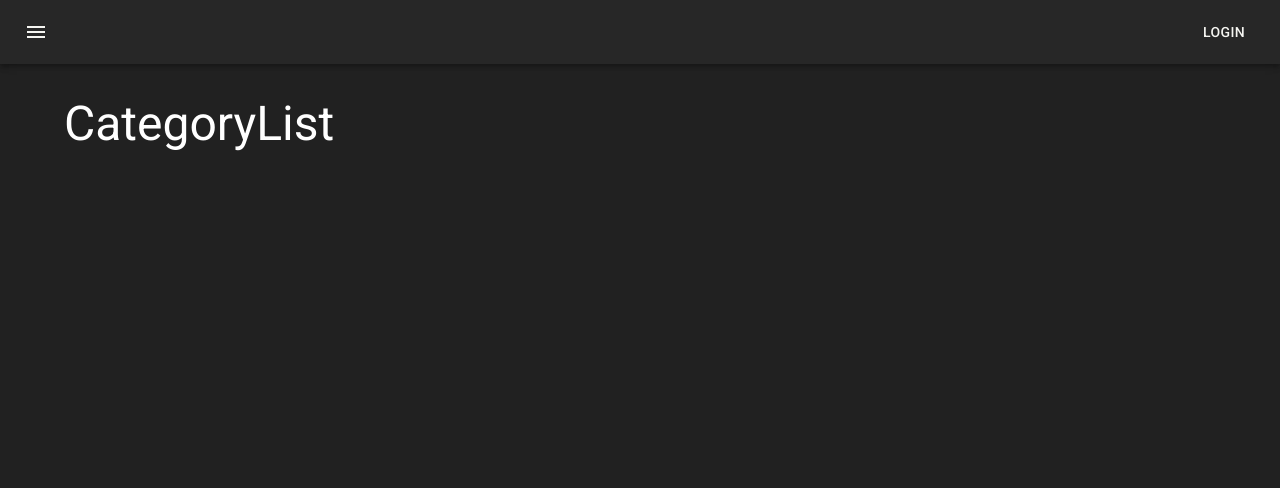
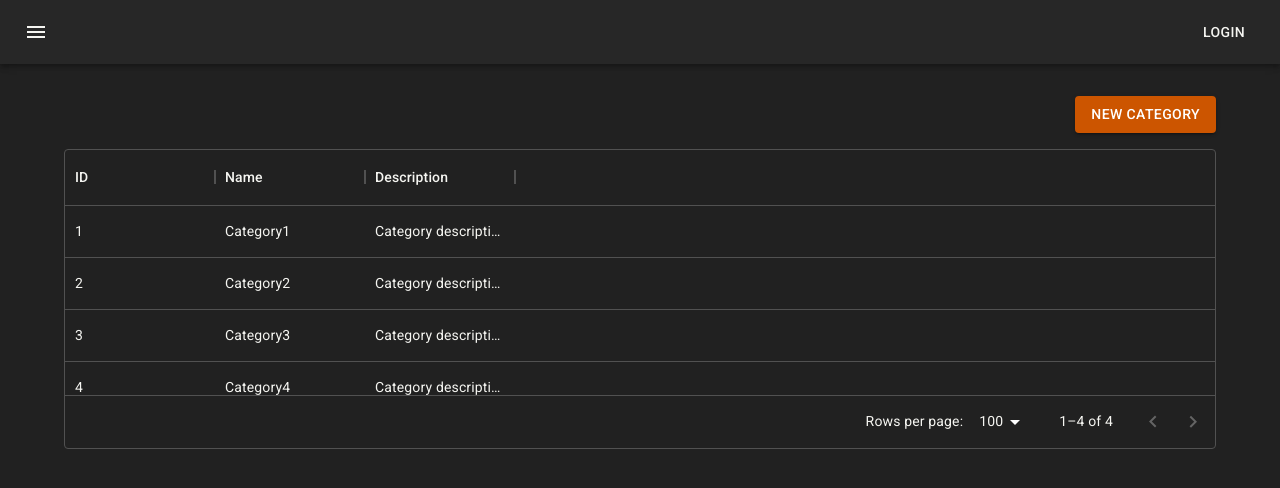
Before and after one commit to aggierosa/CodeFlix, a React (Create React App) app: page / in a window 1280 px wide. Shown: the top 488 px of the page. Built offline with nearby package versions, Linux system fonts and the light colour scheme.

Commit message:
feat: grid to category list component

```diff
--- a/package.json
+++ b/package.json
@@ -7,6 +7,7 @@
     "@emotion/styled": "^11.10.4",
     "@mui/icons-material": "^5.10.6",
     "@mui/material": "^5.10.6",
+    "@mui/x-data-grid": "^5.17.4",
     "@reduxjs/toolkit": "^1.8.5",
     "@testing-library/jest-dom": "^5.16.5",
     "@testing-library/react": "^13.4.0",
--- a/src/features/categories/ListCategory.tsx
+++ b/src/features/categories/ListCategory.tsx
@@ -1,9 +1,45 @@
-import { Box, Typography } from "@mui/material";
+import { Box, Button, Typography } from "@mui/material";
+import { useSelector } from "react-redux";
+import { Link } from "react-router-dom";
+import { useAppSelector } from "../../app/hooks";
+import { selectCategories } from "./categorySlice";
+import { DataGrid, GridColDef, GridRowsProp } from "@mui/x-data-grid";
 
-export const CategoryList = () => (
-  <Box>
-    <Typography variant="h3" component="h1">
-      CategoryList
-    </Typography>
-  </Box>
-);
+export const CategoryList = () => {
+  const categories = useAppSelector(selectCategories);
+
+  const rows: GridRowsProp = categories.map((category) => ({
+    id: category.id,
+    name: category.name,
+    description: category.description,
+  }));
+
+  const columns: GridColDef[] = [
+    { field: "id", headerName: "ID", width: 150 },
+    { field: "name", headerName: "Name", width: 150 },
+    { field: "description", headerName: "Description", width: 150 },
+  ];
+
+  return (
+    <Box maxWidth="lg" sx={{ mt: 4, mb: 4 }}>
+      <Box display="flex" justifyContent="flex-end">
+        <Button
+          variant="contained"
+          color="secondary"
+          component={Link}
+          to="/categories/create"
+          style={{ marginBottom: "1rem" }}
+        >
+          New Category
+        </Button>
+      </Box>
+
+      {/* {categories.map((category) => (
+        <Typography key={category.id}>{category.name}</Typography>
+      ))} */}
+      <div style={{ height: 300, width: "100%" }}>
+        <DataGrid rows={rows} columns={columns} />
+      </div>
+    </Box>
+  );
+};
--- a/src/features/categories/categorySlice.ts
+++ b/src/features/categories/categorySlice.ts
@@ -1,4 +1,5 @@
 import { createSlice } from "@reduxjs/toolkit";
+import { RootState } from "../../app/store";
 
 interface Category {
   id: string;
@@ -12,7 +13,7 @@
 
 const category: Category = {
   id: "1",
-  name: "Category",
+  name: "Category1",
   description: "Category description",
   is_active: true,
   deleted_at: null,
@@ -24,18 +25,8 @@
   category,
   {
     ...category,
-    id: "1",
-    name: "Category",
-    description: "Category description",
-    is_active: true,
-    deleted_at: null,
-    created_at: "10/10 / 10",
-    updated_at: "10/10 / 10",
-  },
-  {
-    ...category,
     id: "2",
-    name: "Category",
+    name: "Category2",
     description: "Category description",
     is_active: true,
     deleted_at: null,
@@ -45,7 +36,17 @@
   {
     ...category,
     id: "3",
-    name: "Category",
+    name: "Category3",
+    description: "Category description",
+    is_active: true,
+    deleted_at: null,
+    created_at: "10/10 / 10",
+    updated_at: "10/10 / 10",
+  },
+  {
+    ...category,
+    id: "4",
+    name: "Category4",
     description: "Category description",
     is_active: true,
     deleted_at: null,
@@ -62,4 +63,6 @@
   },
 });
 
+export const selectCategories = (state: RootState) => state.categories;
+
 export default categoriesSclice.reducer;
```
Also changed, not shown: 1 other file (tests, documents, lock files or other folders).
